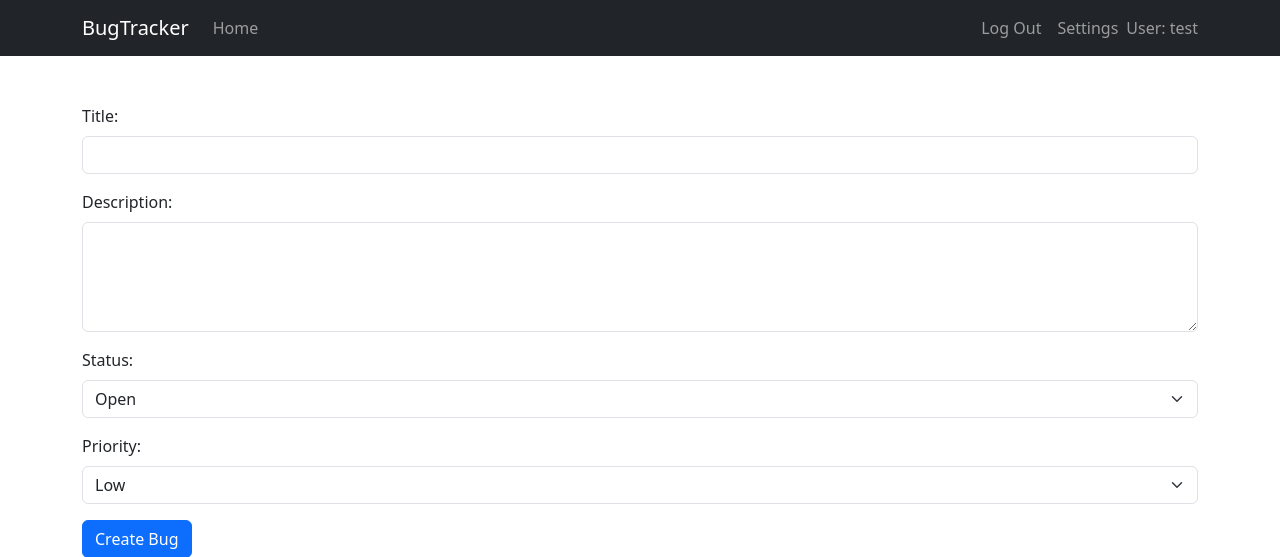
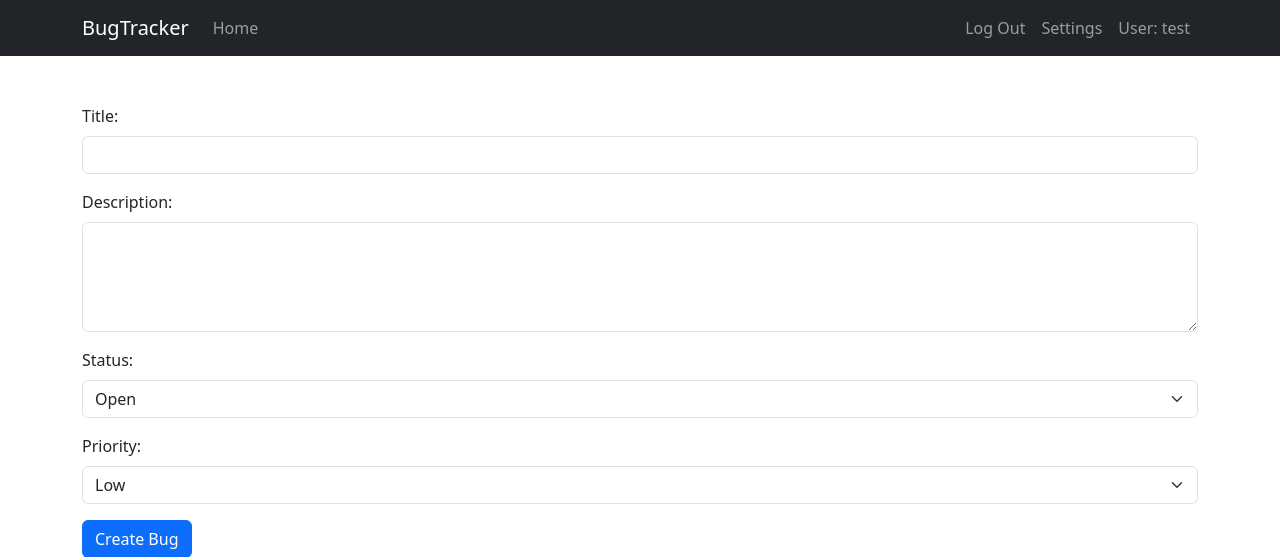
Before and after one commit to jimmydice/bugtracker23, a Flask app: page / in a window 1280 px wide. Shown: the top 557 px of the page. Run offline with Flask 3, Linux system fonts and the light colour scheme; a user stored in the database is signed in.

Commit message:
nav bar bugs

```diff
--- a/website/templates/base.html
+++ b/website/templates/base.html
@@ -42,37 +42,43 @@
       </button>
       <div class="collapse navbar-collapse" id="navbarNav">
           <ul class="navbar-nav">
-                <!-- Move Home link here -->
+              <!-- Home link -->
               <li class="nav-item">
                   <a class="nav-link" href="/">Home</a>
               </li>
-                {% if not current_user.is_authenticated %}
-                <!-- User is not logged in, show log in and sign-up links -->
-                <li class="nav-item">
-                    <a class="nav-link" href="/login">Log In</a>
+              <!-- Log Out, Settings, and User (hidden on larger screens) -->
+              <li class="nav-item d-lg-none">
+                  <a class="nav-link" href="/logout">Log Out</a>
               </li>
-                <li class="nav-item">
-                    <a class="nav-link" href="/sign-up">Sign Up</a>
+              <li class="nav-item d-lg-none">
+                  <a class="nav-link" href="/account-settings">Settings</a>
               </li>
-                {% endif %}
+              <li class="nav-item d-lg-none">
+                  <span class="nav-link">User: {{ current_user.username }}</span>
+              </li>
           </ul>
+          <!-- Log Out, Settings, and User (visible on larger screens) -->
+          <ul class="navbar-nav ms-lg-auto d-none d-lg-flex">
               {% if current_user.is_authenticated %}
-            <!-- User is logged in, show log out link -->
-            </div>
-            <ul class="navbar-nav">
               <li class="nav-item">
                   <a class="nav-link" href="/logout">Log Out</a>
               </li>
               <li class="nav-item">
                   <a class="nav-link" href="/account-settings">Settings</a>
               </li>
+              <li class="nav-item">
+                  <span class="nav-link">User: {{ current_user.username }}</span>
+              </li>
+              {% endif %}
           </ul>
-            <div class="ml-auto"> <!-- Wrap the Welcome message in a div with ml-auto class -->
-                <span class="navbar-text">User: {{ current_user.username }}</span>
-            {% endif %}
       </div>
   </div>
 </nav>
+
+
+
+
+
 
 
 <!-- Flash Messages -->
```
Also changed, not shown: instance/database.db (added). Lines whose indentation alone changed are shown as unchanged.
